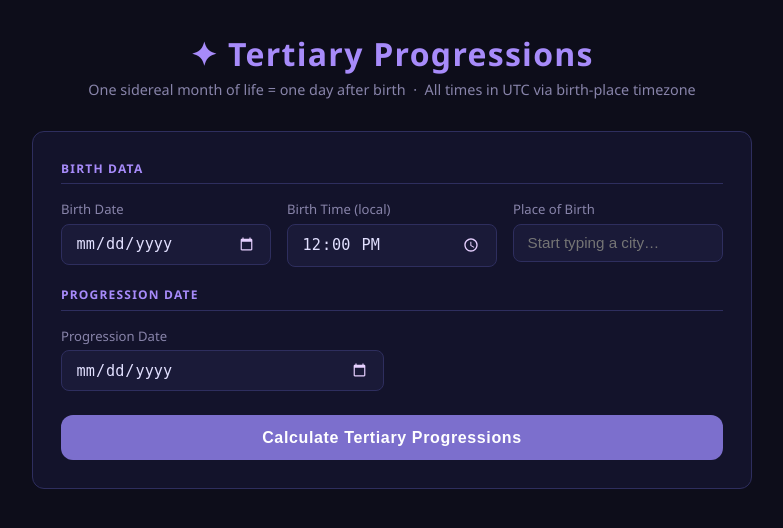
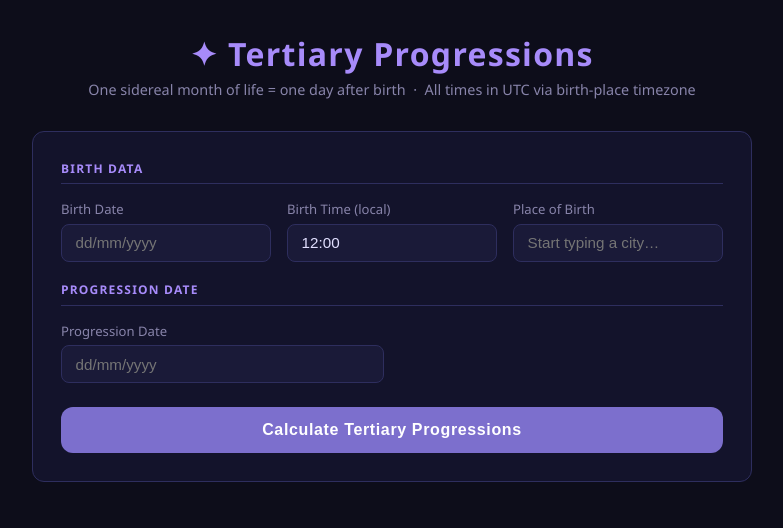
Before and after one commit to yyyyyc/Astro, a Flask app: page / in a window 1280 px wide. Shown: the top 528 px of the page, without its empty margins (248-1031 px from the left). Run offline with Flask 3, Linux system fonts and the light colour scheme.

Commit message:
changig date and time format

```diff
--- a/templates/index.html
+++ b/templates/index.html
@@ -4,6 +4,8 @@
   <meta charset="UTF-8" />
   <meta name="viewport" content="width=device-width, initial-scale=1.0" />
   <title>Tertiary Progression Calculator</title>
+  <link rel="stylesheet" href="https://cdn.jsdelivr.net/npm/flatpickr/dist/flatpickr.min.css" />
+  <link rel="stylesheet" href="https://cdn.jsdelivr.net/npm/flatpickr/dist/themes/dark.css" />
   <style>
     *, *::before, *::after { box-sizing: border-box; margin: 0; padding: 0; }
 
@@ -82,7 +84,8 @@
 
     input[type="date"],
     input[type="time"],
-    input[type="text"] {
+    input[type="text"],
+    .flatpickr-input {
       background: var(--surface2);
       border: 1px solid var(--border);
       border-radius: 8px;
@@ -94,13 +97,12 @@
       width: 100%;
     }
 
-    input:focus { border-color: var(--accent); }
+    input:focus,
+    .flatpickr-input:focus { border-color: var(--accent); }
 
-    input[type="date"]::-webkit-calendar-picker-indicator,
-    input[type="time"]::-webkit-calendar-picker-indicator {
-      filter: invert(0.7) sepia(1) hue-rotate(220deg);
-      cursor: pointer;
-    }
+    /* hide the original input when flatpickr uses altInput */
+    .flatpickr-input.flatpickr-mobile,
+    input.flatpickr-input[type="hidden"] { display: none !important; }
 
     /* Autocomplete */
     .autocomplete-wrap { position: relative; }
@@ -262,11 +264,11 @@
     <div class="grid-3" style="margin-bottom:1rem;">
       <div class="field">
         <label for="birth_date">Birth Date</label>
-        <input type="date" id="birth_date" required />
+        <input type="text" id="birth_date" placeholder="dd/mm/yyyy" required />
       </div>
       <div class="field">
         <label for="birth_time">Birth Time (local)</label>
-        <input type="time" id="birth_time" value="12:00" required />
+        <input type="text" id="birth_time" placeholder="HH:MM" value="12:00" required />
       </div>
       <div class="field">
         <label>Place of Birth</label>
@@ -288,7 +290,7 @@
     <div class="grid-2">
       <div class="field">
         <label for="progression_date">Progression Date</label>
-        <input type="date" id="progression_date" required />
+        <input type="text" id="progression_date" placeholder="dd/mm/yyyy" required />
       </div>
     </div>
 
@@ -496,6 +498,54 @@
   function hideError() {
     document.getElementById('error-msg').style.display = 'none';
   }
+
+  // ── Auto-format helpers ───────────────────────────────────────────────────
+  function autoFormatDate(input) {
+    input.addEventListener('input', function () {
+      const digits = this.value.replace(/\D/g, '').slice(0, 8);
+      let v = digits;
+      if (digits.length > 4)      v = digits.slice(0,2) + '/' + digits.slice(2,4) + '/' + digits.slice(4);
+      else if (digits.length > 2) v = digits.slice(0,2) + '/' + digits.slice(2);
+      this.value = v;
+    });
+  }
+
+  function autoFormatTime(input) {
+    input.addEventListener('input', function () {
+      const digits = this.value.replace(/\D/g, '').slice(0, 4);
+      this.value = digits.length > 2 ? digits.slice(0,2) + ':' + digits.slice(2) : digits;
+    });
+  }
+
+  // ── Flatpickr date/time pickers ───────────────────────────────────────────
+  function initPickers() {
+    const fpBirth = flatpickr('#birth_date', {
+      dateFormat: 'Y-m-d',
+      altInput: true,
+      altFormat: 'd/m/Y',
+      allowInput: true,
+    });
+    autoFormatDate(fpBirth.altInput);
+
+    const fpProg = flatpickr('#progression_date', {
+      dateFormat: 'Y-m-d',
+      altInput: true,
+      altFormat: 'd/m/Y',
+      allowInput: true,
+    });
+    autoFormatDate(fpProg.altInput);
+
+    flatpickr('#birth_time', {
+      enableTime: true,
+      noCalendar: true,
+      time_24hr: true,
+      dateFormat: 'H:i',
+      defaultDate: '12:00',
+      allowInput: true,
+    });
+    autoFormatTime(document.getElementById('birth_time'));
+  }
 </script>
+<script src="https://cdn.jsdelivr.net/npm/flatpickr" onload="initPickers()"></script>
 </body>
 </html>
```
